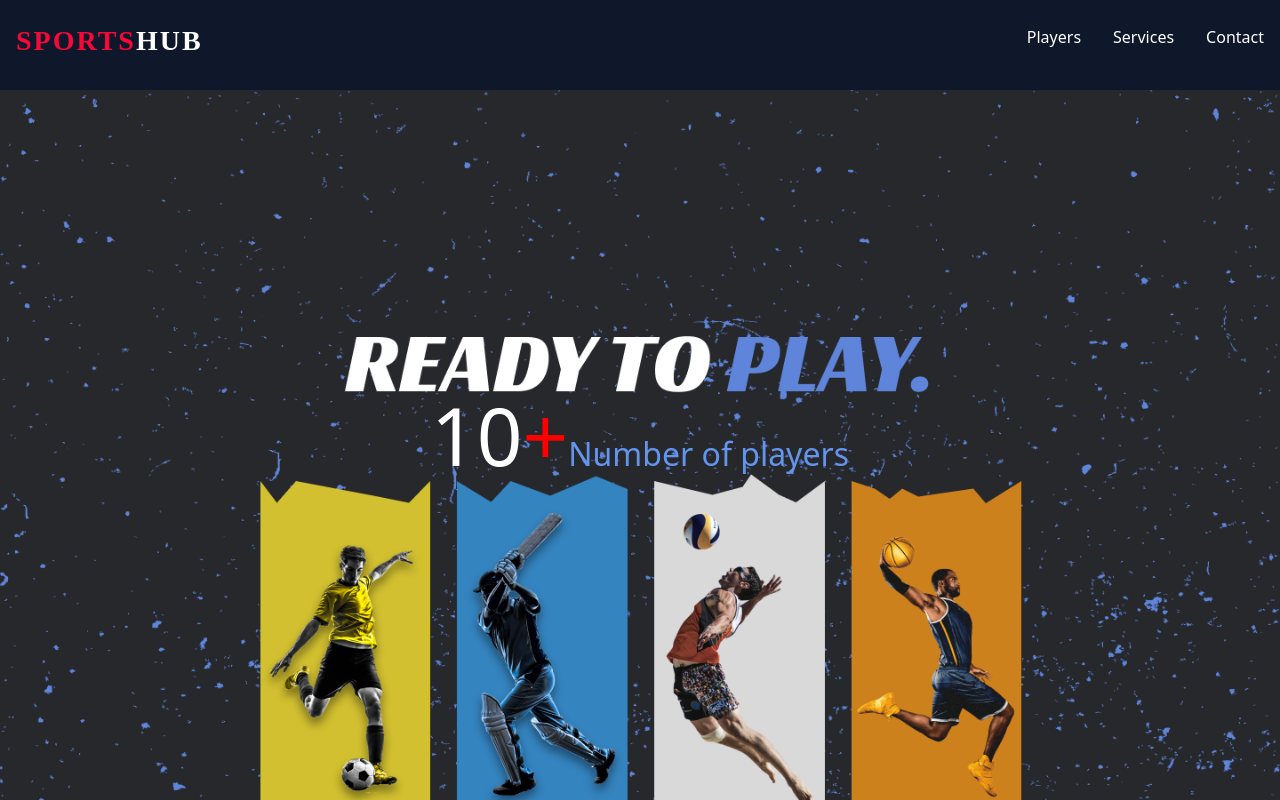
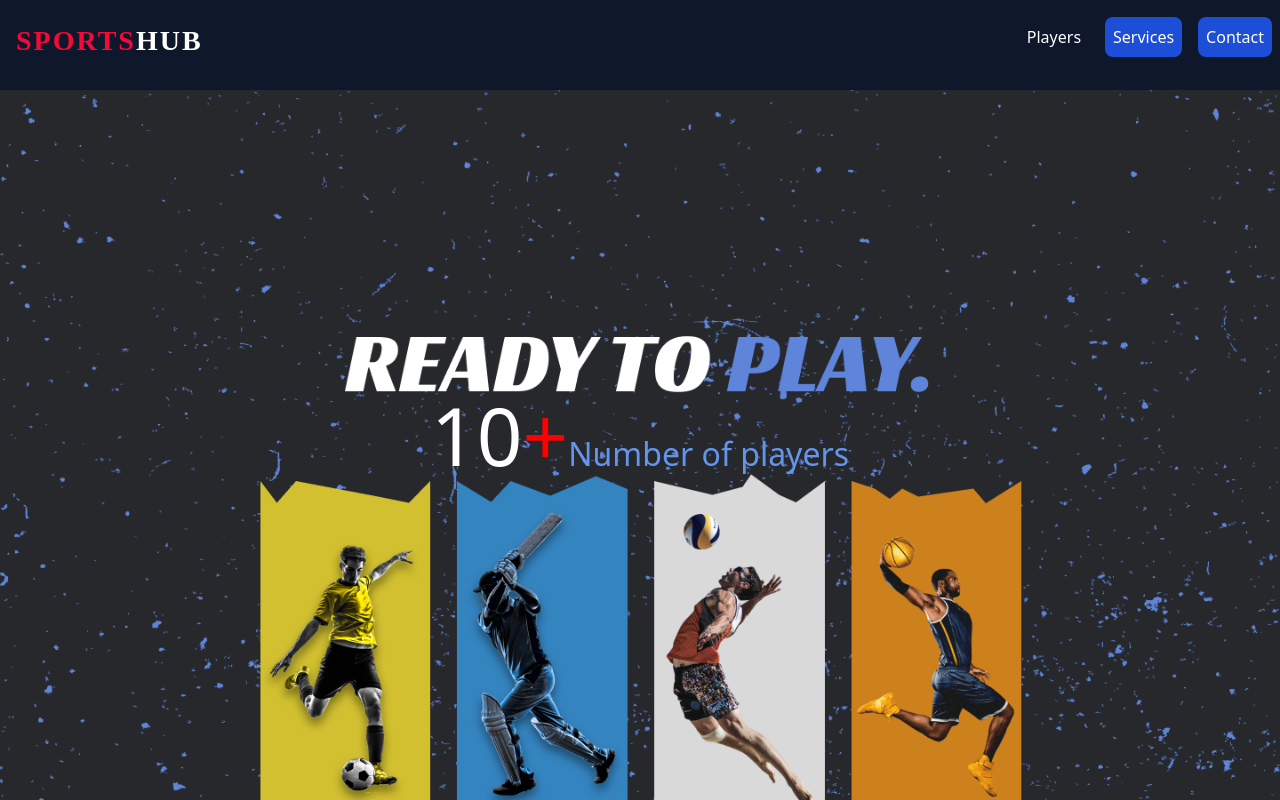
Before and after one commit to HridoyMA/Learnathon-2.0-hridoy, a React (Vite) app in the folder learnathon_hridoy/: page / in a window 1280 px wide. Shown: the top 800 px of the page. Built offline with nearby package versions, Linux system fonts and the light colour scheme.

Commit message:
update on Navlink

```diff
--- a/learnathon_hridoy/src/components/navber/Navbar.tsx
+++ b/learnathon_hridoy/src/components/navber/Navbar.tsx
@@ -21,10 +21,10 @@ const Navbar = () => {
           <Link to="/table">Players</Link>
         </li>
         <li>
-          <NavLink to="/services">Services</NavLink>
+          <NavLink to="/">Services</NavLink>
         </li>
         <li>
-          <NavLink to="/contact">Contact</NavLink>
+          <NavLink to="/">Contact</NavLink>
         </li>
       </ul>
     </nav>
```
